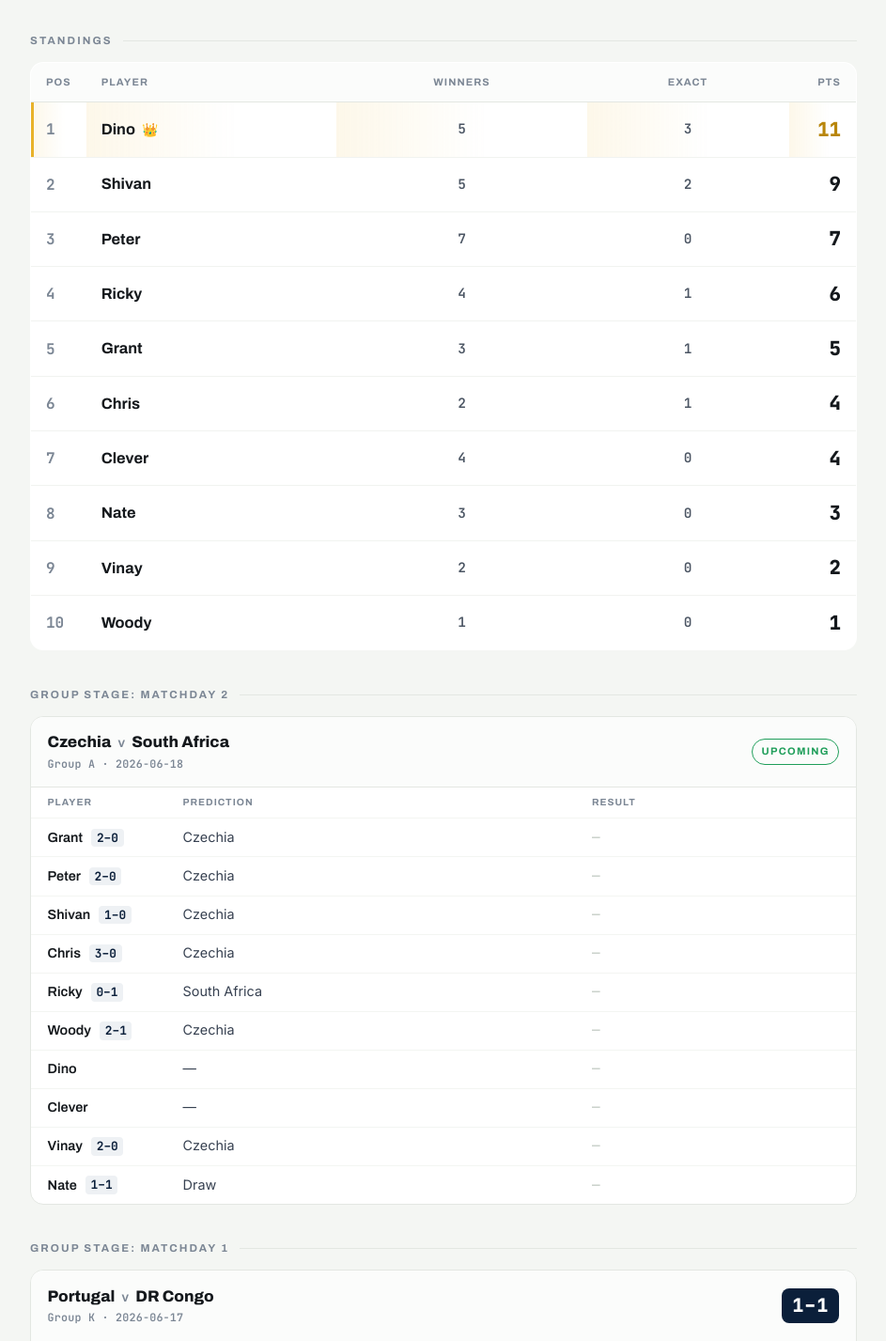
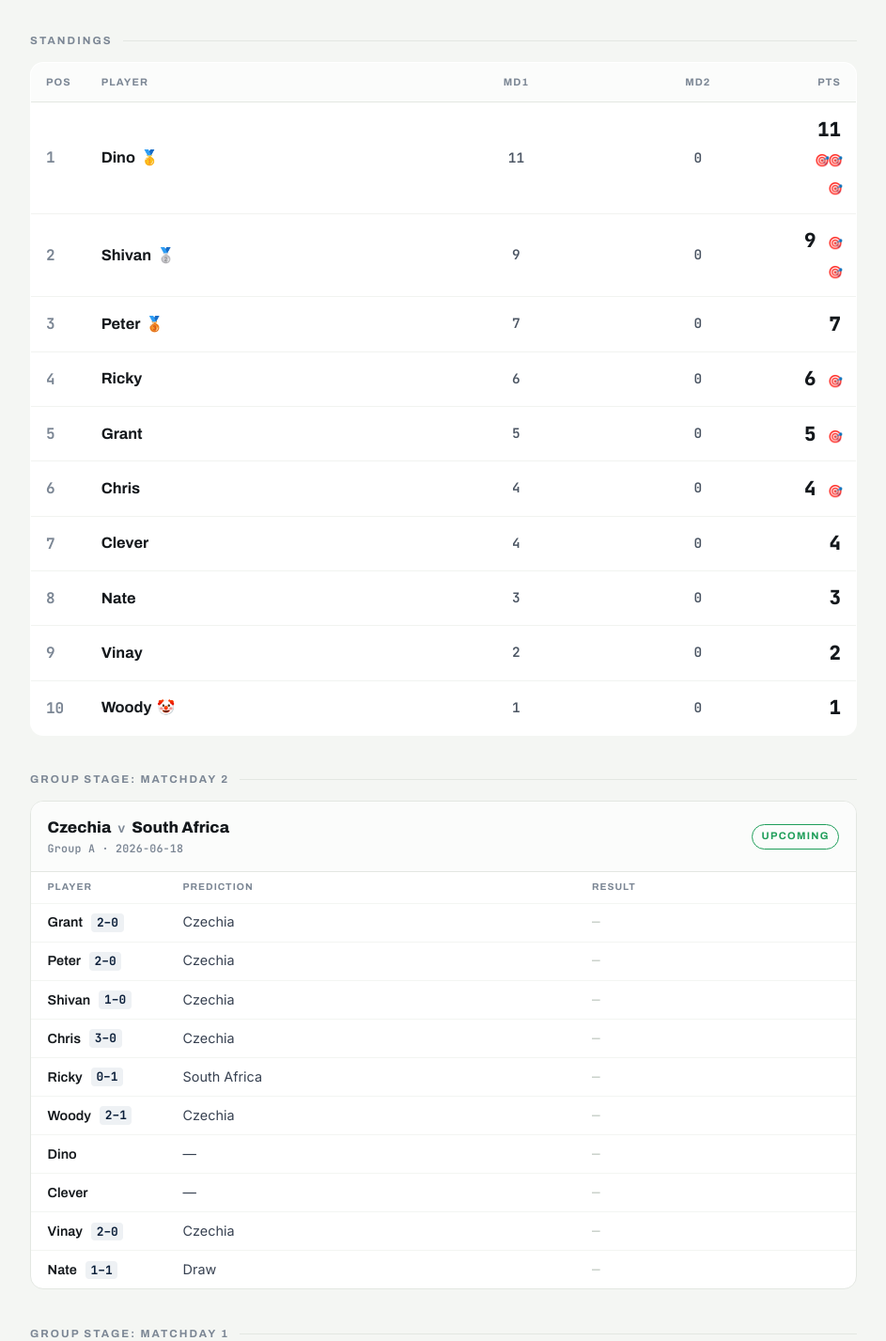
Before and after one commit to nathancordrey/nathancordrey, a Flask app: page /worldcup in a window 1280 px wide. Shown: the part 191-1618 px from the top of the page at 94% size, without its empty margins (168-1111 px from the left). Run offline with Flask 3, Linux system fonts and the light colour scheme.

Commit message:
Enhance standings table with dynamic columns and styling

```diff
--- a/templates/worldcup.html
+++ b/templates/worldcup.html
@@ -91,6 +91,9 @@
     .eyebrow-dark:first-of-type { margin-top: 0; }
 
     /* ── Standings table ── */
+    .lb-scroll { overflow-x: auto; -webkit-overflow-scrolling: touch; margin-bottom: 2rem; }
+    .pts-exact { font-size: .8rem; letter-spacing: -2px; }
+    .award { font-size: .95em; margin-left: .15rem; white-space: nowrap; }
     .standings {
       width: 100%; border-collapse: collapse;
       background: var(--card); border: 1px solid var(--line);
@@ -214,28 +217,30 @@
 
     {# ── Standings ── #}
     <div class="eyebrow-dark">Standings</div>
+    <div class="lb-scroll">
     <table class="standings">
       <thead>
         <tr>
           <th class="num">Pos</th>
           <th>Player</th>
-          <th class="num">Winners</th>
-          <th class="num">Exact</th>
+          {% for col in lb_columns %}<th class="num" title="{{ col.full }}">{{ col.short }}</th>{% endfor %}
           <th style="text-align:right">Pts</th>
         </tr>
       </thead>
       <tbody>
         {% for entry in leaderboard %}
-        <tr class="{% if loop.index == 1 and entry.total > 0 %}leader{% endif %}">
+        <tr class="{% if entry.is_leader %}leader{% endif %}">
           <td class="pos">{{ loop.index }}</td>
-          <td class="player">{{ entry.name }}</td>
-          <td class="num stat">{{ entry.correct_winner }}</td>
-          <td class="num stat">{{ entry.exact_score }}</td>
-          <td class="pts">{{ entry.total }}</td>
+          <td class="player">{{ entry.name }}{% if entry.award %} <span class="award">{{ entry.award }}</span>{% endif %}</td>
+          {% for col in lb_columns %}
+          <td class="num stat">{{ entry.by_stage.get(col.full, 0) }}</td>
+          {% endfor %}
+          <td class="pts">{{ entry.total }}{% if entry.exact_score %} <span class="pts-exact">{{ '🎯' * entry.exact_score }}</span>{% endif %}</td>
         </tr>
         {% endfor %}
       </tbody>
     </table>
+    </div>
 
     {# ── Matches by stage ── #}
     {% for stage in stages %}
```
